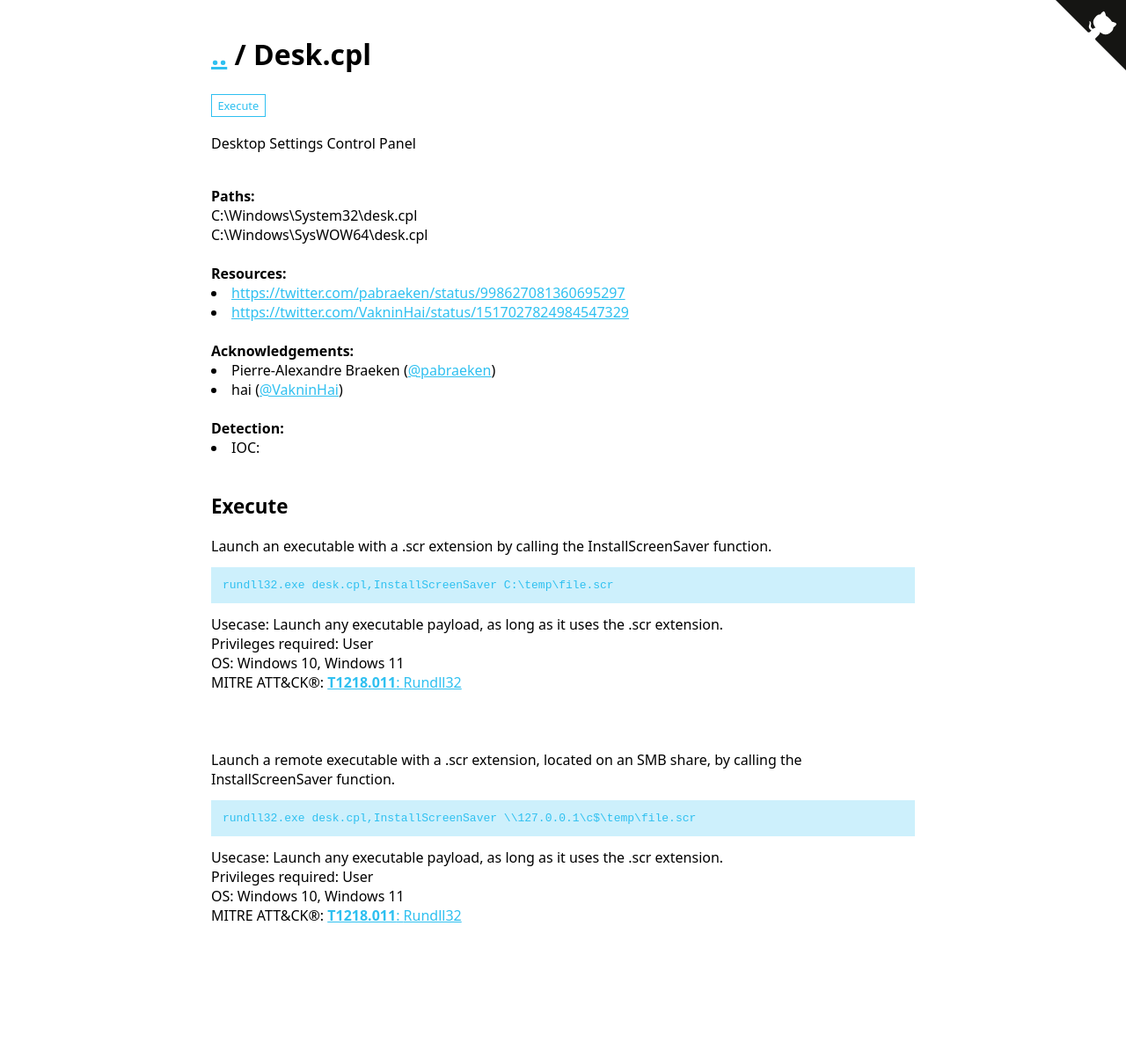
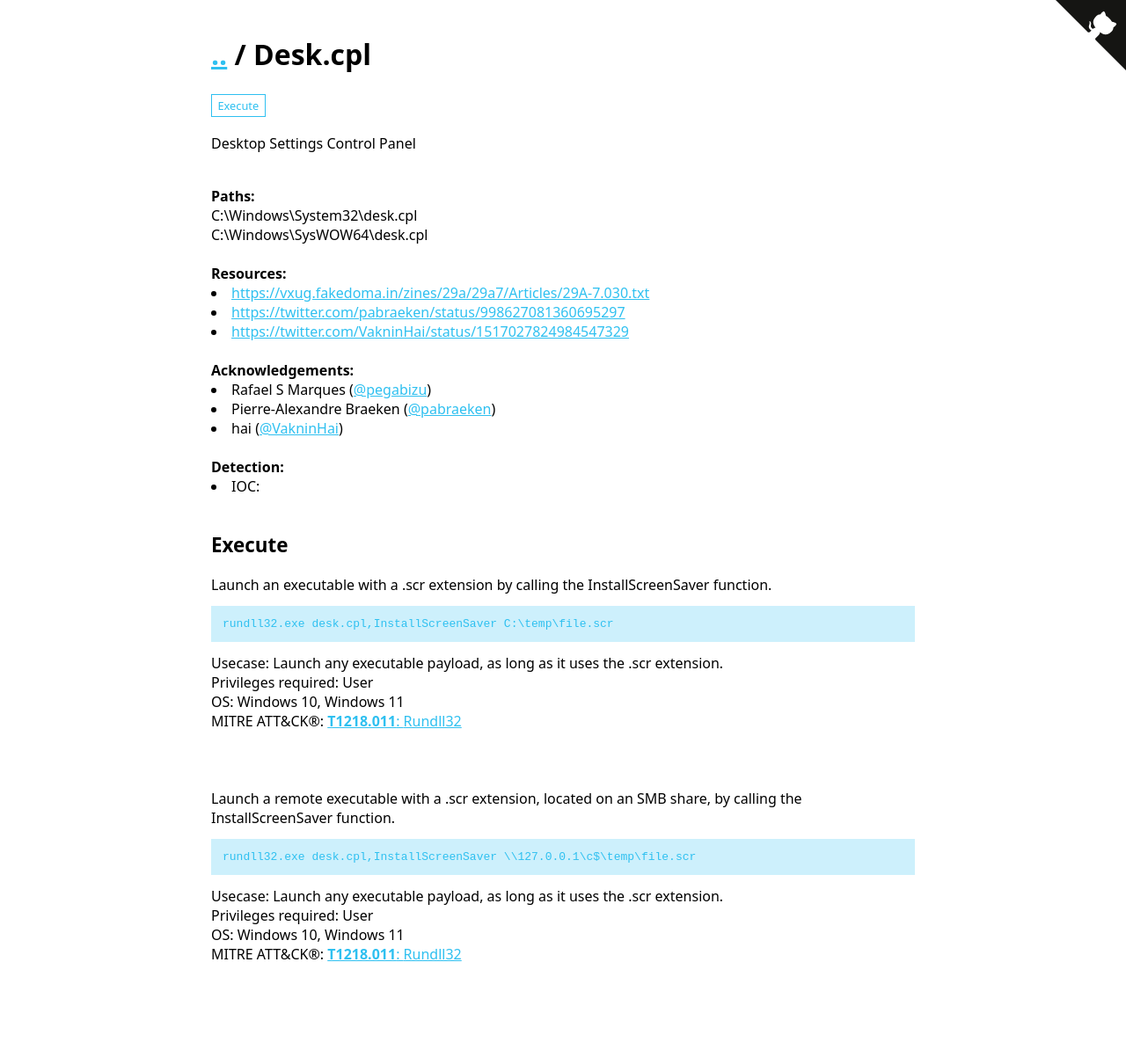
Before and after one commit to LOLBAS-Project/LOLBAS-Project.github.io, a Jekyll site: the page built from _lolbas/Libraries/Desk.md, in a window 1280 px wide. Shown: the whole page at 88% size. Built offline with Jekyll 4.4.1, drawn with Linux system fonts in a browser that asks for light colours; before the commit the page ends 1158 px from its top, so only the background shows below that.

Commit message:
Applying update LOLBAS-Project/LOLBAS@619aafbfa20f8d824d628d7113e1d3c38a1c8920

```diff
--- a/_lolbas/Libraries/Desk.md
+++ b/_lolbas/Libraries/Desk.md
@@ -24,9 +24,12 @@ Full_Path:
 Detection:
   - IOC:
 Resources:
+  - Link: https://vxug.fakedoma.in/zines/29a/29a7/Articles/29A-7.030.txt
   - Link: https://twitter.com/pabraeken/status/998627081360695297
   - Link: https://twitter.com/VakninHai/status/1517027824984547329
 Acknowledgement:
+  - Person: Rafael S Marques
+    Handle: '@pegabizu'
   - Person: Pierre-Alexandre Braeken
     Handle: '@pabraeken'
   - Person: hai
```
